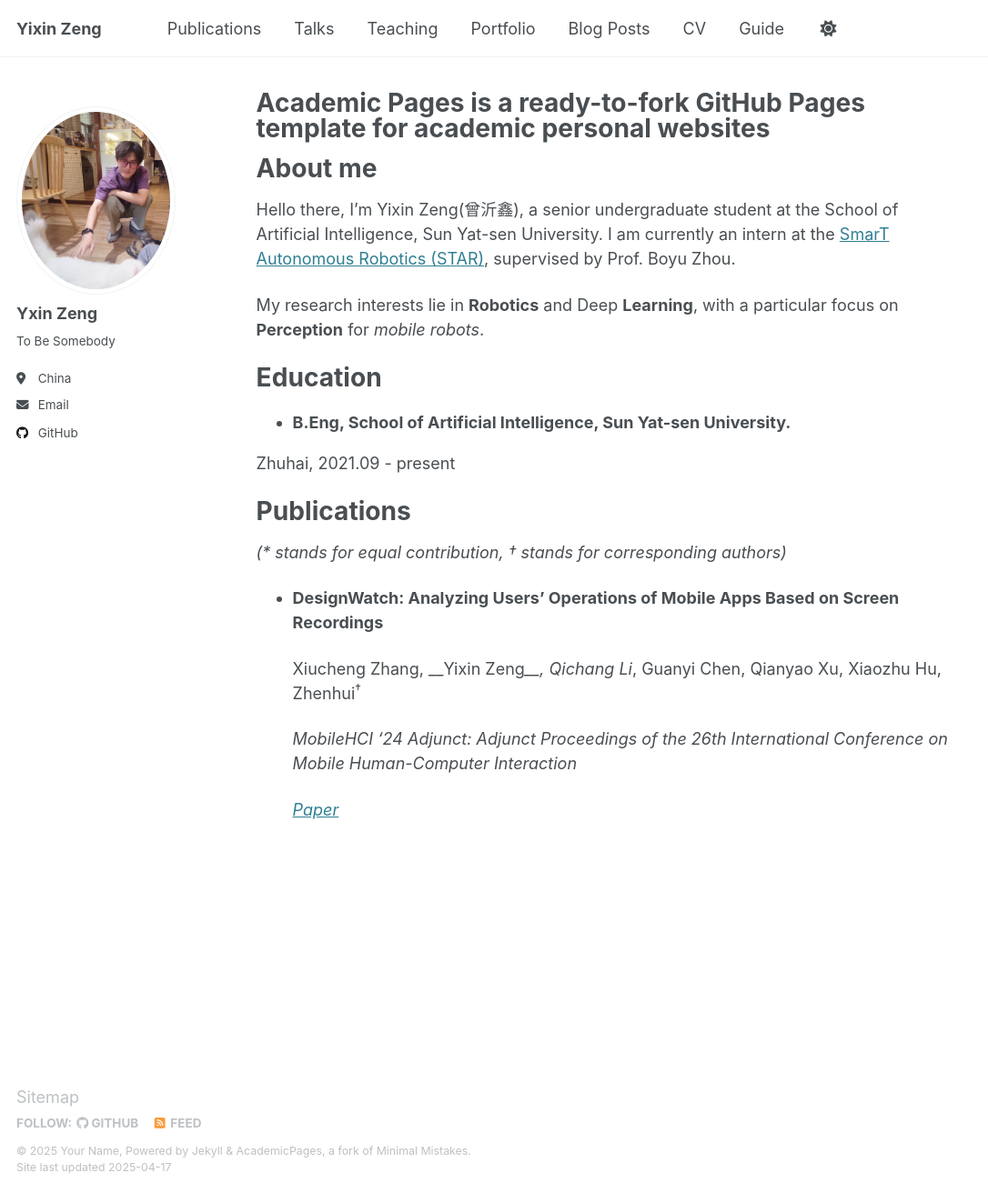
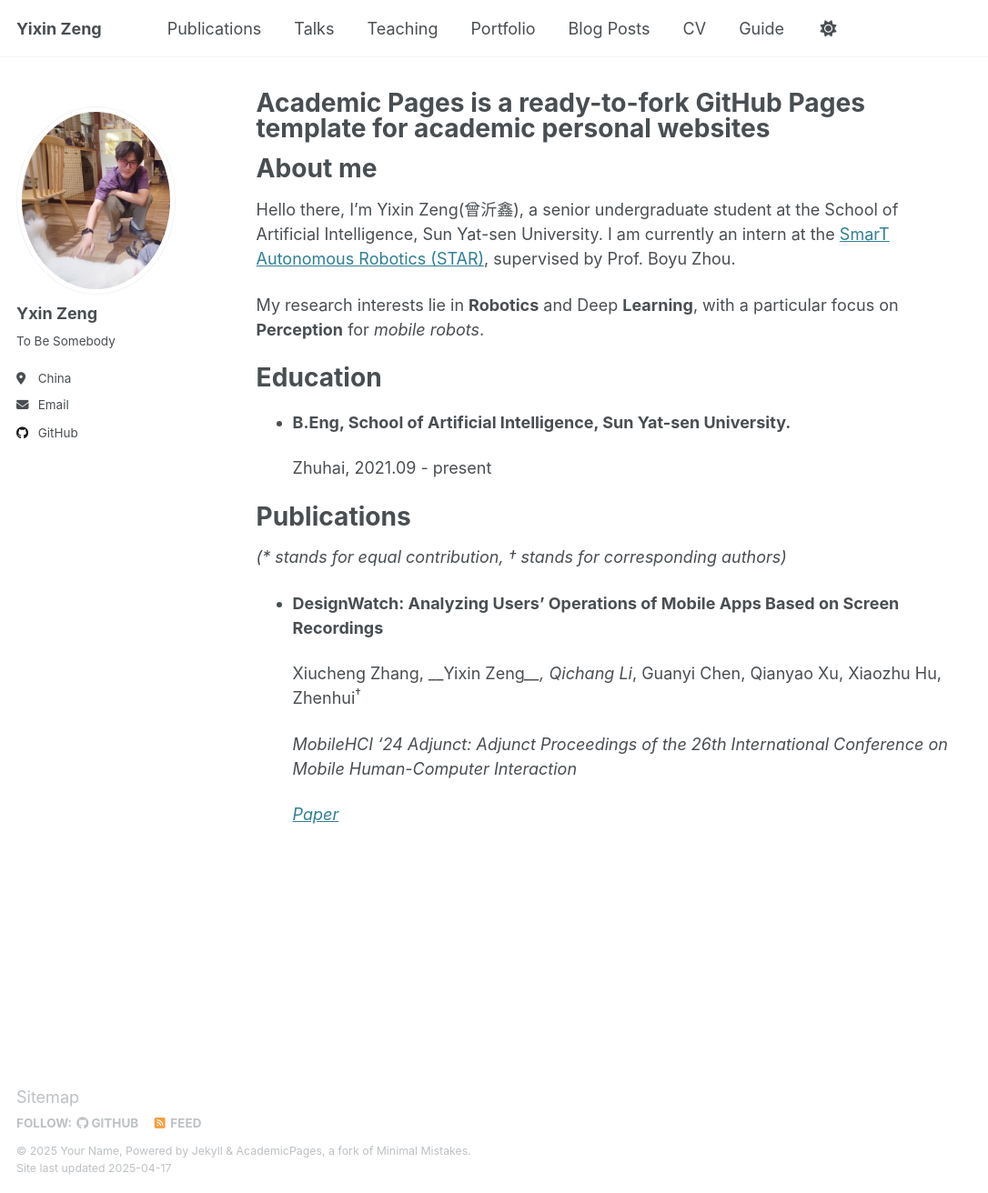
Before and after one commit to Exinwww/Yixin_Zeng, a Jekyll site: the page built from _pages/about.md, in a window 1280 px wide and 1312 px high. Shown: the whole window at 91% size, without its empty margins (0-1086 px from the left). Built offline with Jekyll 4.4.1, drawn with Linux system fonts in a browser that asks for light colours.

Commit message:
[fix] self-intro

```diff
--- a/_pages/about.md
+++ b/_pages/about.md
@@ -19,9 +19,9 @@ My research interests lie in **Robotics** and Deep **Learning**, with a particul
 
 Education
 ======
-- **B.Eng, School of Artificial Intelligence, Sun Yat-sen University.**
+- __B.Eng, School of Artificial Intelligence, Sun Yat-sen University.__
 
- Zhuhai, 2021.09 - present
+  Zhuhai, 2021.09 - present
 
 
 Publications
```
